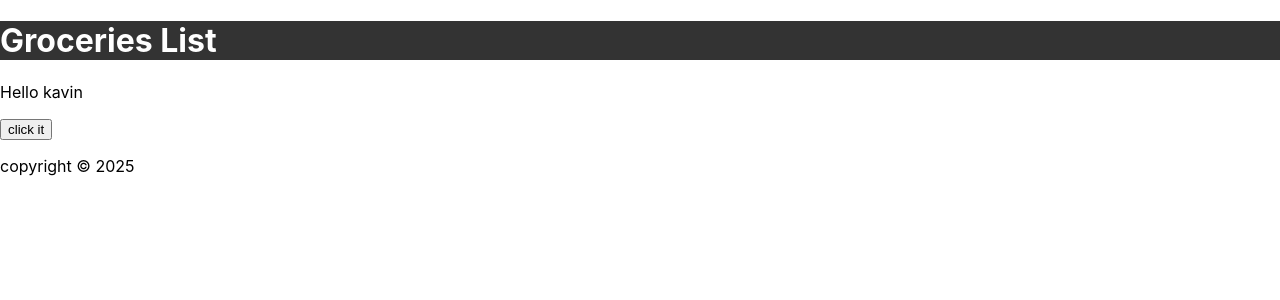
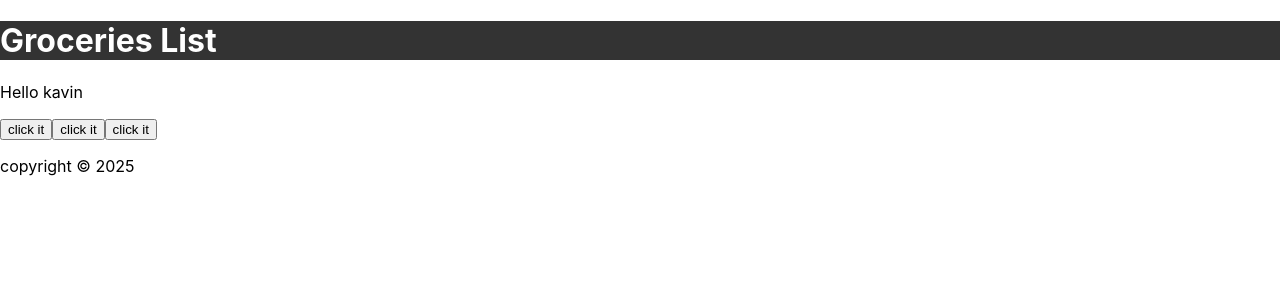
Before and after one commit to Leshan21/react_2025, a React (Create React App) app: page / in a window 1280 px wide. Shown: the top 300 px of the page. Built offline with nearby package versions, Linux system fonts and the light colour scheme.

Commit message:
also click events

```diff
--- a/src/Content.js
+++ b/src/Content.js
@@ -11,10 +11,22 @@ export const Content = () => {
     const handleClick = () => {
       console.log('Button clicked');
     }
+
+    const handleClick2 = (name) => {
+      console.log(`${name} was clicked`);
+    }
+    const handleClick3 = (e) => {
+      console.log(e.target.innerText);
+    }
+
   return (
     <main>
         <p>Hello {handleNameChange()} </p>
         <button onClick={handleClick}>click it</button>
+        <button onClick={() => {
+          handleClick2('bob');
+        }}>click it</button>
+        <button onClick={(e) => {handleClick3(e)}}>click it</button>
     </main>
   )
 }
```
